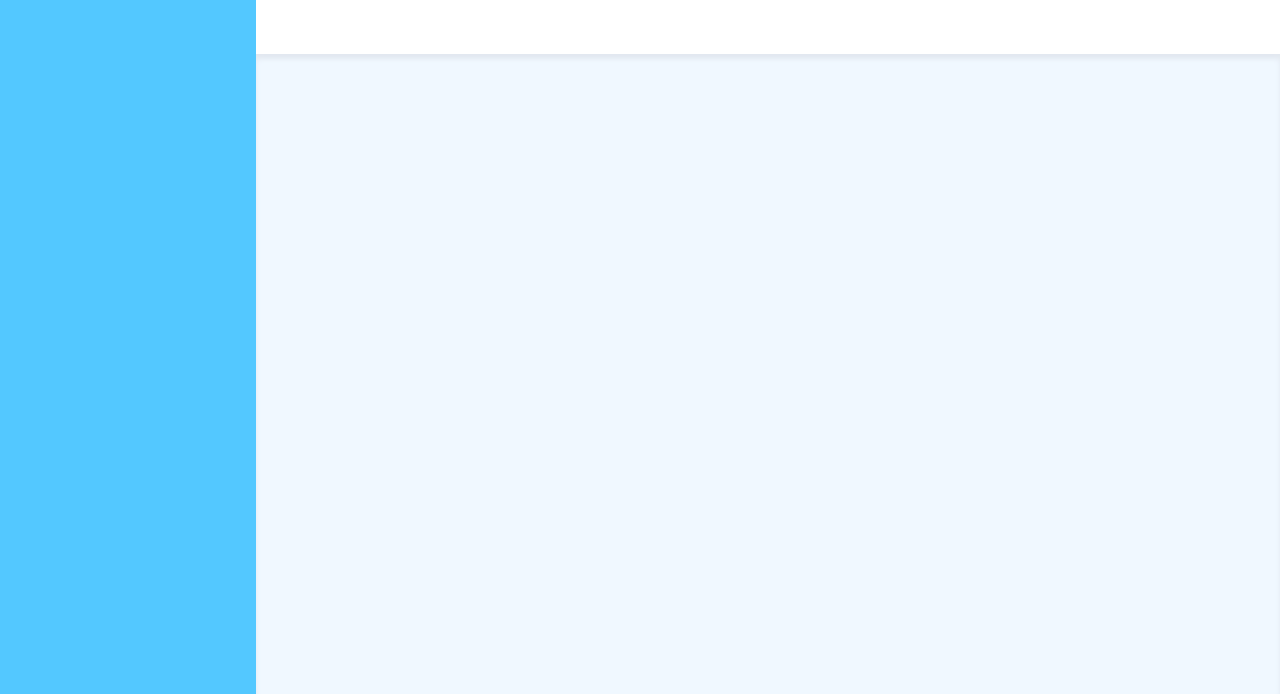
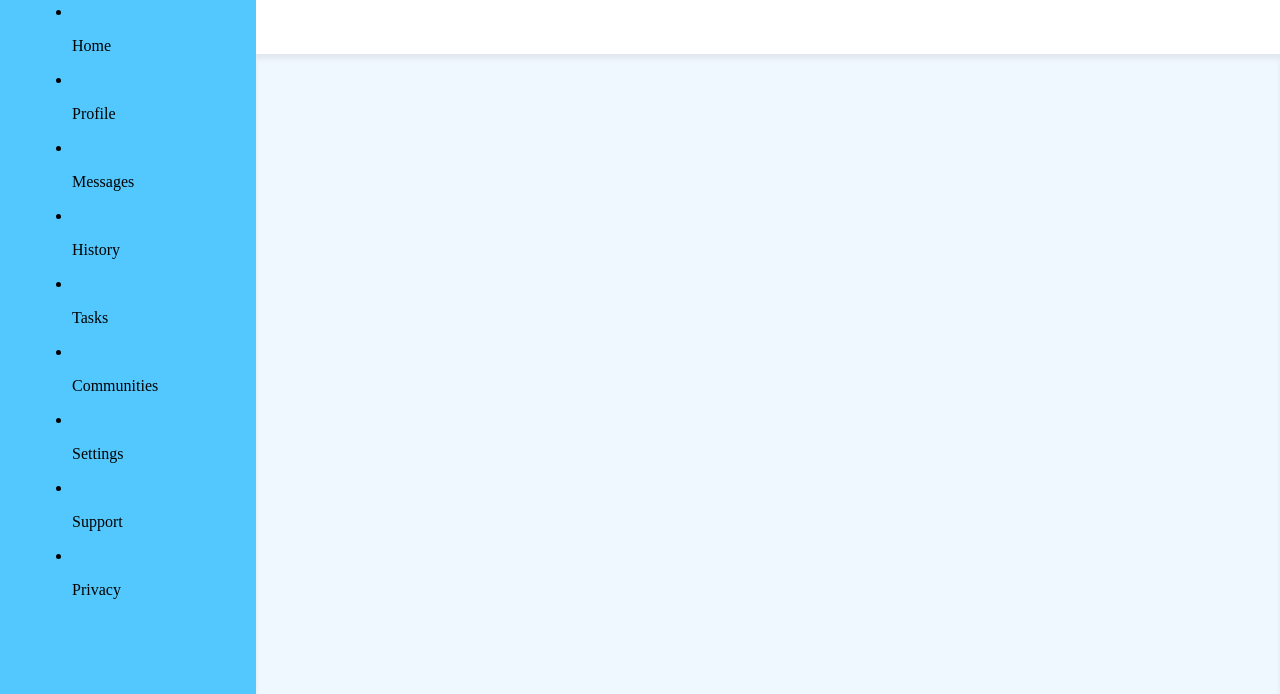
Before and after one commit to Tim-PF/Admin-Dashboard, a plain HTML site: page index.html in a window 1280 px wide. Shown: the part 106-800 px from the top of the page. Drawn offline with Linux system fonts and the light colour scheme.

Commit message:
Added Child Elements to Sidebar

```diff
--- a/index.html
+++ b/index.html
@@ -8,7 +8,57 @@
 </head>
 <body>
 
-    <div class="sidebar"></div>
+    <div class="sidebar">
+        <div class="logo">
+            <img src="images/account-circle.svg" alt="">
+            <h3>Dashboard</h3>
+        </div>
+        <div class="nav-functions">
+            <ul>
+            <li>
+                <img src="" alt="">
+                <p>Home</p>
+            </li>
+            <li>
+                <img src="" alt="">
+                <p>Profile</p>
+            </li>
+            <li>
+                <img src="" alt="">
+                <p>Messages</p>
+            </li>
+            <li>
+                <img src="" alt="">
+                <p>History</p>
+            </li>
+            <li>
+                <img src="" alt="">
+                <p>Tasks</p>
+            </li>
+            <li>
+                <img src="" alt="">
+                <p>Communities</p>
+            </li>
+        </ul>
+        </div>
+        <div class="nav-settings">
+            <ul>
+                <li>
+                    <img src="" alt="">
+                    <p>Settings</p>
+                </li>
+                <li>
+                    <img src="" alt="">
+                    <p>Support</p>
+                </li>
+                <li>
+                    <img src="" alt="">
+                    <p>Privacy</p>
+                </li>
+            </ul>
+        </div>
+
+    </div>
     <div class="header"></div>
     <div class="main"></div>
 </body>
```
